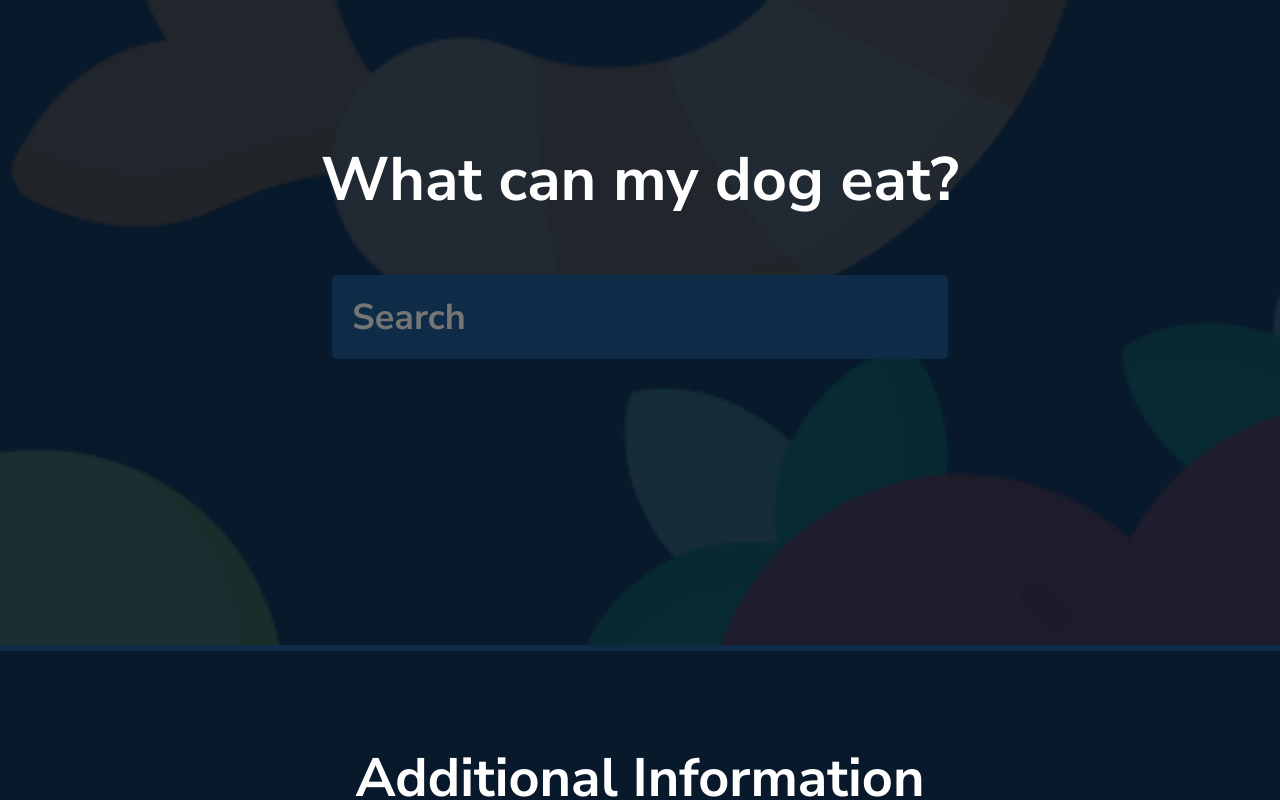
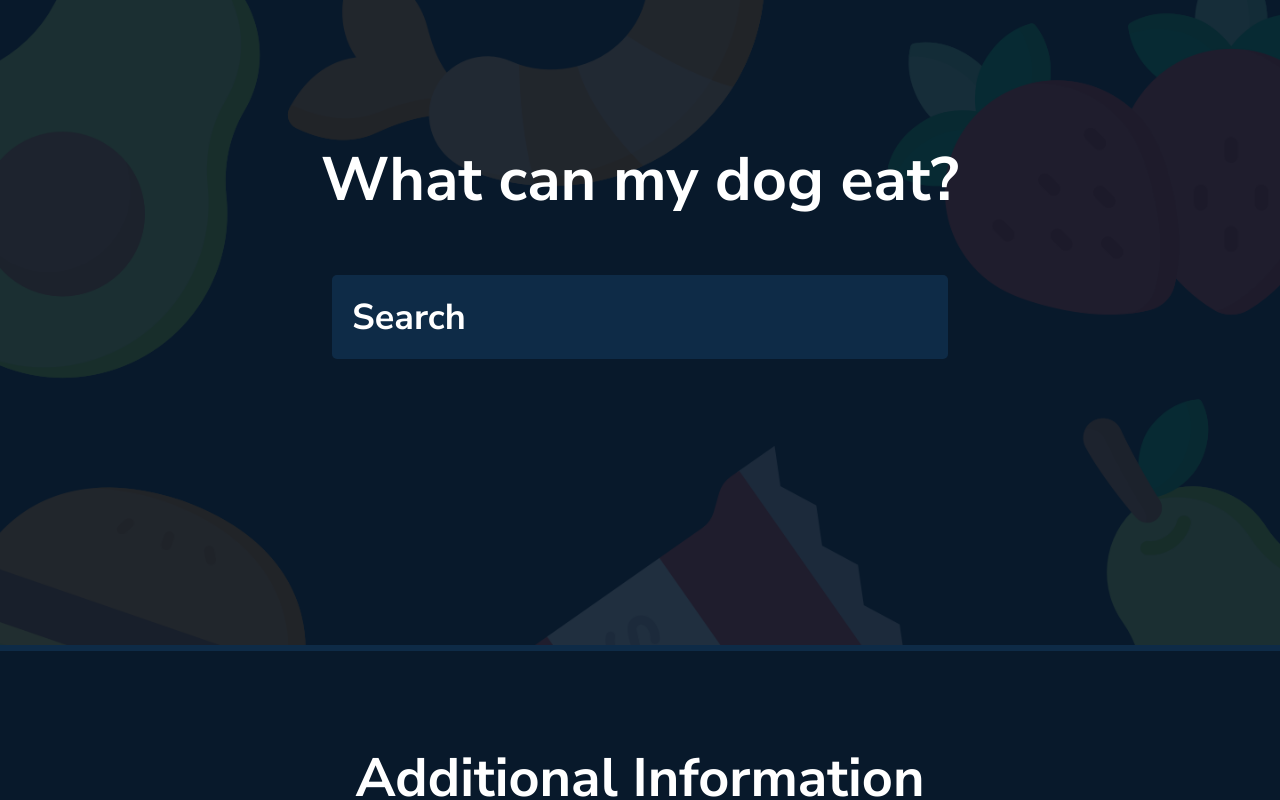
Before and after one commit to jadaquandt/what-can-my-dog-eat, a React (Create React App) app: page / in a window 1280 px wide. Shown: the top 800 px of the page. Built offline with nearby package versions, Linux system fonts and the light colour scheme.

Commit message:
Placeholder color and update wrapper class

```diff
--- a/src/App.css
+++ b/src/App.css
@@ -44,6 +44,17 @@ section {
   padding: 2px 20px;
   font-weight: bold;
   border-radius: 5px;
+}
+::-webkit-input-placeholder { /* Edge */
+  color: #fff;
+}
+
+:-ms-input-placeholder { /* Internet Explorer 10-11 */
+  color: #fff;
+}
+
+::placeholder {
+  color: #fff;
 }
 li.dropdownOptions {
   list-style-type: none;
@@ -134,7 +145,7 @@ footer p {
   body {
     font-size: 18px;
   }
-  .main {
+  .searchWrapper {
     background: url('/images/background.png');
     background-position: top center;
     background-size: cover;
```
